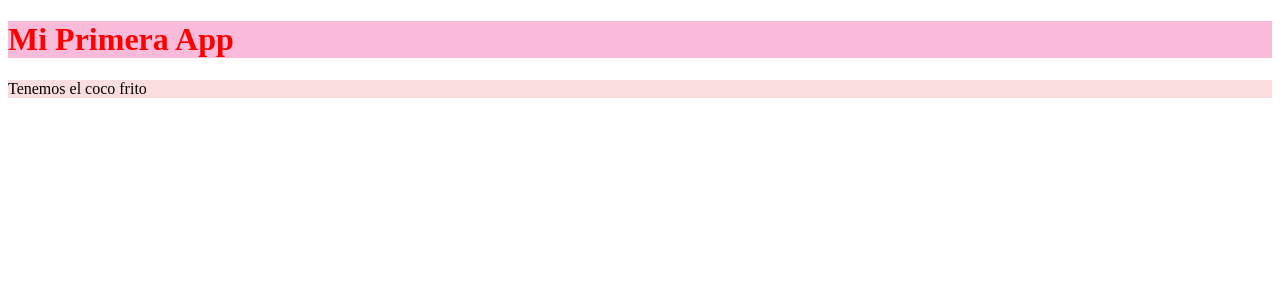
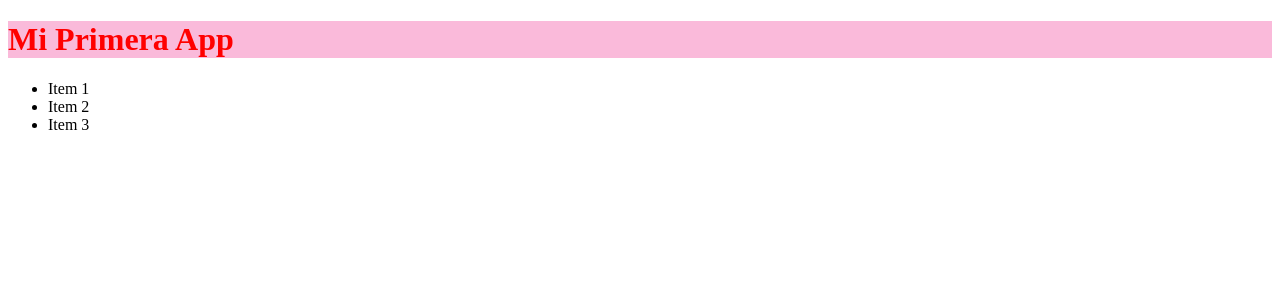
Before and after one commit to H-Quintero/Vuelta-a-empezar, an Angular app in the folder my-first-app/: page / in a window 1280 px wide. Shown: the top 300 px of the page. Built offline with nearby package versions, Linux system fonts and the light colour scheme.

Commit message:
First notions TypeScript

```diff
--- a/my-first-app/src/app/app.component.html
+++ b/my-first-app/src/app/app.component.html
@@ -1,2 +1,3 @@
 <h1 class="title">{{ title }}</h1>
-<p>Tenemos el coco frito</p>
+
+<app-example></app-example>
--- a/my-first-app/src/app/app.module.ts
+++ b/my-first-app/src/app/app.module.ts
@@ -2,10 +2,12 @@ import { NgModule } from '@angular/core';
 import { BrowserModule } from '@angular/platform-browser';
 
 import { AppComponent } from './app.component';
+import { ExampleComponent } from './example/example.component';
 
 @NgModule({
   declarations: [
-    AppComponent
+    AppComponent,
+    ExampleComponent
   ],
   imports: [
     BrowserModule
--- /dev/null
+++ b/my-first-app/src/app/example/example.component.html
@@ -0,0 +1,5 @@
+<ul>
+  <li>Item 1</li>
+  <li>Item 2</li>
+  <li>Item 3</li>
+</ul>
--- /dev/null
+++ b/my-first-app/src/app/example/example.component.ts
@@ -0,0 +1,15 @@
+import { Component, OnInit } from '@angular/core';
+
+@Component({
+  selector: 'app-example',
+  templateUrl: './example.component.html',
+  styleUrls: ['./example.component.scss']
+})
+export class ExampleComponent implements OnInit {
+
+  constructor() { }
+
+  ngOnInit(): void {
+  }
+
+}
--- a/my-first-app/src/styles.scss
+++ b/my-first-app/src/styles.scss
@@ -1,5 +1,10 @@
 /* You can add global styles to this file, and also import other style files */
 @import './styles/color';
+
+// * {
+//   margin: 0;
+//   padding: 0;
+// }
 
 h1 {
   background-color: $primary;
```
Also changed, not shown: my-first-app/src/app/example/example.component.scss (added), 1 other file (tests, documents, lock files or other folders).
